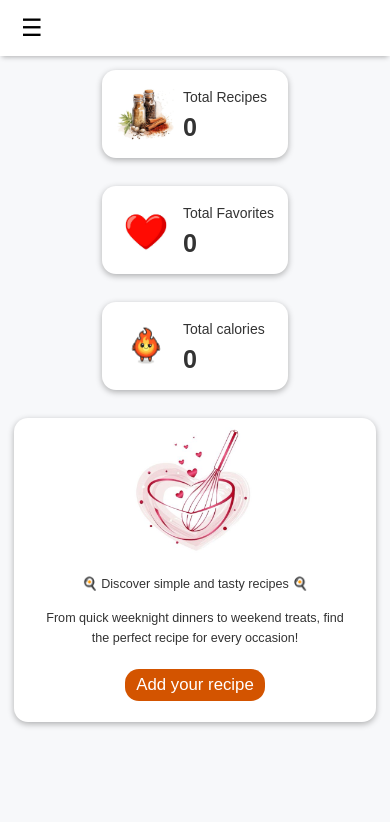
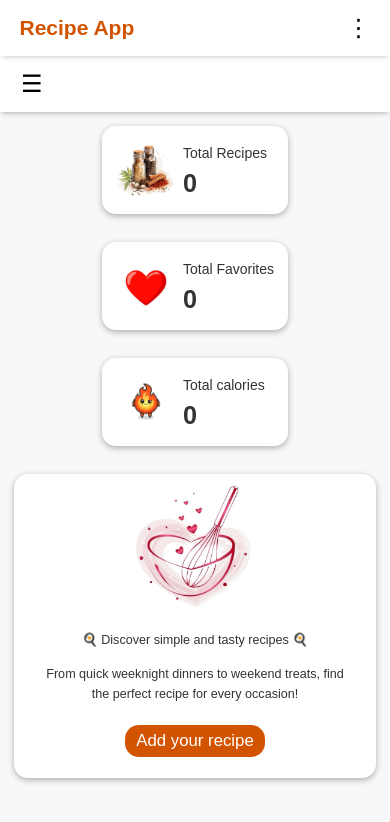
Before and after one commit to Kareena2070/SavorySpace-recipeApp, a React app in the folder recipe-aap/: page / in a window 390 px wide. Shown: the top 822 px of the page. Built offline with nearby package versions, Linux system fonts and the light colour scheme; the HTML template or start-up script is replaced by a standard one.

Commit message:
Add top navbar with logo and links for signup/login and css responsive styles.

```diff
--- a/recipe-aap/src/App.jsx
+++ b/recipe-aap/src/App.jsx
@@ -1,12 +1,13 @@
 // improt router
 import { Route, Routes, Link } from 'react-router-dom'
-import './App.css'
+
 // import all the file
 import Home from './pages/Home'
 import Recipes from './pages/Recipes'
 import About from './pages/About'
 import Contact from './pages/Contact'
-// import Favorities from './pages/favorite'
+import Signup from './pages/Signup'
+import Login from './pages/Login'
 
 import "./pages/favorite.css"
 
@@ -23,6 +24,21 @@ function App() {
 
   return (
     <>
+    <div>
+      <nav className="top-navbar">
+        <h1 className="logo">Recipe App</h1>
+
+        <ul className={`top-nav-links ${isopen ? "show" : ""}`}>
+          <li><Link to={"/signup"} onClick={() => setIsOpen(false)}>Sign Up</Link></li>
+          <li><Link to={"/login"} onClick={() => setIsOpen(false)}>Login</Link></li>
+        </ul>
+
+        <button className="top-hamburger" onClick={() => setIsOpen(!isopen)}>
+          ⋮
+        </button>
+      </nav>
+
+
       <nav className='navbar'>
 
         <button className='hamburger'
@@ -39,12 +55,16 @@ function App() {
 
       </nav>
 
+      </div>
+
 
 
 
       <Routes>
         <Route path='/' element={<Home
         setShowForm={setShowForm}
+        recipesList={recipesList}
+            favorites={favorites}
         />}/>
         <Route path='/recipes' element={<Recipes
         recipesList ={recipesList}
@@ -57,6 +77,9 @@ function App() {
         <Route path='/about' element={<About/>}/>
         <Route path='/contact' element={<Contact/>}/>
 
+        <Route path="/signup" element={<Signup />} />
+        <Route path="/login" element={<Login />} />
+
       </Routes>
     </>
   )
--- a/recipe-aap/src/index.css
+++ b/recipe-aap/src/index.css
@@ -99,3 +99,84 @@ body {
     padding: 1rem 1.5rem;
   }
 }
+
+
+/* Top Navbar (Logo + Login/Signup) */
+.top-navbar {
+  display: flex;
+  justify-content: space-between;
+  align-items: center;
+  padding: 1rem 5%;
+  background-color: white;
+  box-shadow: 0 3px 5px -2px rgba(0, 0, 0, 0.2); /* ✅ now shadow will appear */
+  position: relative; /* keep it in flow */
+  z-index: 15;        /* ensure it stays above content */
+}
+
+.logo {
+  font-size: 2rem;
+  font-weight: bold;
+  color: #d35400;
+}
+
+.top-nav-links {
+  display: flex;
+  gap: 1.5rem;
+  font-size: 1.1rem;
+}
+
+.top-nav-links li {
+  list-style: none;
+}
+
+.top-nav-links a {
+  text-decoration: none;
+  color: black;
+  transition: color 0.3s ease;
+}
+
+.top-nav-links a:hover {
+  color: #e67e22;
+}
+
+.top-hamburger {
+  display: none;
+  font-size: 24px;
+  background: none;
+  border: none;
+  cursor: pointer;
+  color: black;
+}
+
+/* Mobile for top navbar */
+@media (max-width: 400px) {
+  .top-nav-links {
+    display: none;
+    flex-direction: column;
+    position: absolute;
+    top: 4.5rem;
+    right: 1.5rem;
+    background: white;
+    border-radius: 1rem;
+    padding: 1.5rem 2rem;
+    box-shadow: 0 4px 8px rgba(0,0,0,0.2);
+    z-index: 20;
+  }
+
+  .top-nav-links.show {
+    display: flex;
+  }
+
+  .top-nav-links li {
+    margin: 0.8rem 0;
+    text-align: center;
+  }
+
+  .top-hamburger {
+    display: block;
+  }
+
+  .logo{
+    font-size: 1.5rem;
+  }
+}
```
